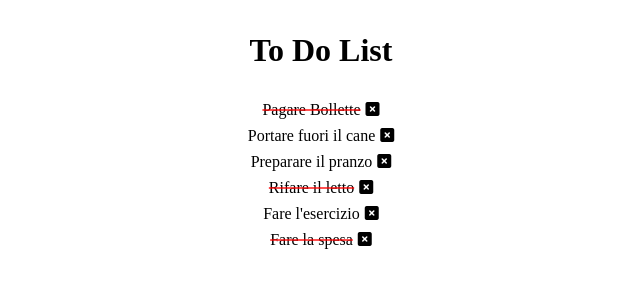
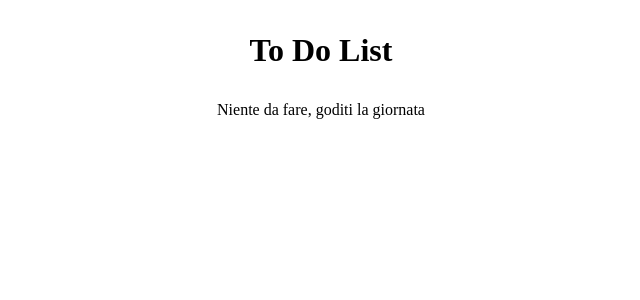
Before and after one commit to AndreaParrini/vue-todolist, a Vue app: page / in a window 1280 px wide. Shown: the top 300 px of the page, without its empty margins (319-959 px from the left). Built offline with nearby package versions, Linux system fonts and the light colour scheme.

Commit message:
add if and else on ul and p

```diff
--- a/src/App.vue
+++ b/src/App.vue
@@ -50,7 +50,7 @@ export default {
 <template>
   <div class="container">
     <h1>To Do List</h1>
-    <ul>
+    <ul v-if="toDoList > 0">
       <li v-for="(item, index) in toDoList">
         <span :class="item.done ? 'line-through' : ''">{{ item.text }}</span>
         <span>
@@ -58,6 +58,8 @@ export default {
         </span>
       </li>
     </ul>
+
+    <p v-else>Niente da fare, goditi la giornata</p>
   </div>
 </template>
 
--- a/src/style.css
+++ b/src/style.css
@@ -31,3 +31,7 @@ h1 {
 .line-through {
   text-decoration: line-through 1.5px rgba(255, 0, 0, 0.677);
 }
+
+p {
+  text-align: center;
+}
```
